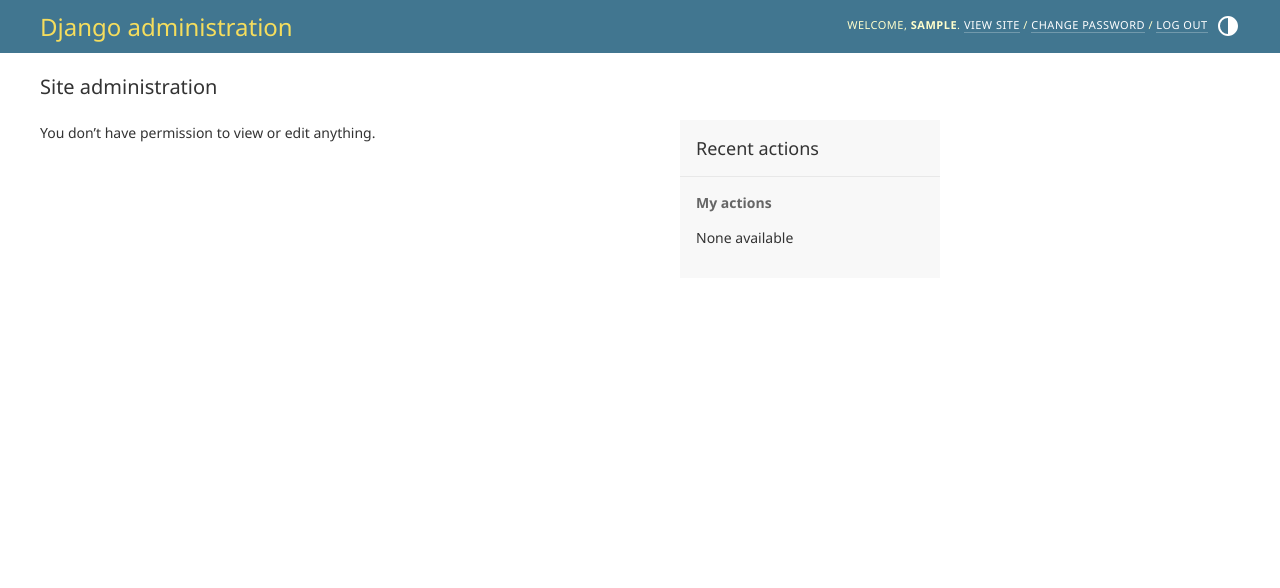
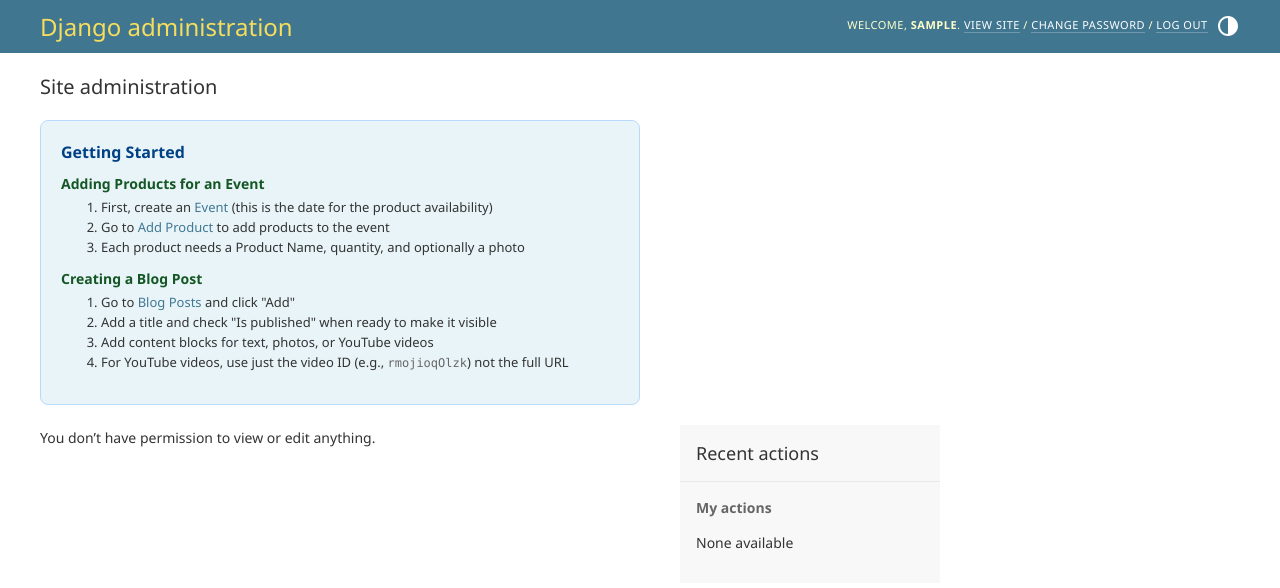
Before and after one commit to jmetzg11/farmsville, a Django app: page / in a window 1280 px wide. Shown: the top 588 px of the page. Run offline with Django 5.2, Linux system fonts and the light colour scheme; the visitor is signed in with stand-in values (Sample User, id 1); data comes from the database, SQL or seed files in the repository; data that the repository does not hold is empty.

Commit message:
Add quality of life stuff

```diff
--- a/admin/farmsville/settings.py
+++ b/admin/farmsville/settings.py
@@ -75,7 +75,7 @@
 TEMPLATES = [
     {
         'BACKEND': 'django.template.backends.django.DjangoTemplates',
-        'DIRS': [],
+        'DIRS': [BASE_DIR / 'farmsville' / 'templates'],
         'APP_DIRS': True,
         'OPTIONS': {
             'context_processors': [
--- /dev/null
+++ b/admin/farmsville/templates/admin/index.html
@@ -0,0 +1,25 @@
+{% extends "admin/index.html" %}
+{% load i18n %}
+
+{% block content %}
+<div style="background: #e8f4f8; border: 1px solid #b8daff; border-radius: 8px; padding: 20px; margin-bottom: 20px;">
+    <h2 style="margin-top: 0; color: #004085;">Getting Started</h2>
+
+    <h3 style="color: #155724;">Adding Products for an Event</h3>
+    <ol style="line-height: 1.8;">
+        <li>First, create an <a href="/farmsville/event/">Event</a> (this is the date for the product availability)</li>
+        <li>Go to <a href="/farmsville/addproductshortcut/">Add Product</a> to add products to the event</li>
+        <li>Each product needs a Product Name, quantity, and optionally a photo</li>
+    </ol>
+
+    <h3 style="color: #155724;">Creating a Blog Post</h3>
+    <ol style="line-height: 1.8;">
+        <li>Go to <a href="/farmsville/blogpost/add/">Blog Posts</a> and click "Add"</li>
+        <li>Add a title and check "Is published" when ready to make it visible</li>
+        <li>Add content blocks for text, photos, or YouTube videos</li>
+        <li>For YouTube videos, use just the video ID (e.g., <code>rmojioqOlzk</code>) not the full URL</li>
+    </ol>
+</div>
+
+{{ block.super }}
+{% endblock %}
--- a/web/ui/html/pages/home.html
+++ b/web/ui/html/pages/home.html
@@ -1,6 +1,7 @@
 {{define "main"}}
 
 {{if .Products}}
+<!-- ITEMS AVAILABLE -->
 <div class="section-container">
     <h2 class="text-2xl font-bold text-gray-800 mb-6 border-b pb-2">Items Available</h2>
     <div class="grid-display">
@@ -29,6 +30,7 @@
     </div>
 </div>
 
+<!-- ITEMS CLAIMED -->
 <div class="section-container">
     <h2 class="text-2xl font-bold text-gray-800 mb-6 border-b pb-2">Items Claimed</h2>
     <div class="grid-display">
--- a/web/ui/static/styles/pages/home.css
+++ b/web/ui/static/styles/pages/home.css
@@ -11,7 +11,7 @@
 }
 
 .card-title {
-    @apply font-medium text-gray-800 pb-4;
+    @apply font-medium text-gray-800 pb-4 min-w-0;
 }
 
 .card-image-wrapper {
@@ -39,7 +39,7 @@
 }
 
 .card-qty-display {
-    @apply bg-blue-100 text-blue-800 px-2 py-1 rounded-full text-sm;
+    @apply bg-blue-100 text-blue-800 px-2 py-1 rounded-full text-sm flex-shrink-0 ml-2;
 }
 
 .item-row {
```
